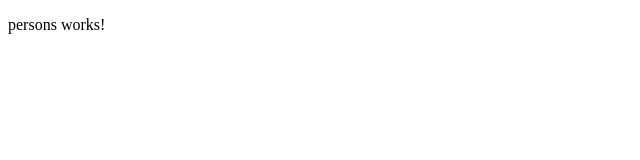
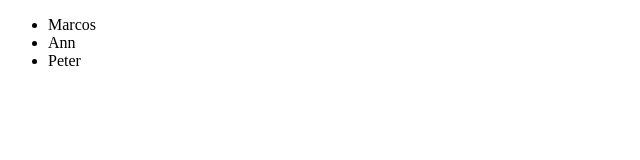
Before and after one commit to mpbalmeida/ns-angular-refresher, an Angular app: page / in a window 1280 px wide. Shown: the top 160 px of the page, without its empty margins (0-640 px from the left). Built offline with nearby package versions, Linux system fonts and the light colour scheme.

Commit message:
feat: iterate list

```diff
--- a/src/app/app.component.html
+++ b/src/app/app.component.html
@@ -1 +1 @@
-<app-persons></app-persons>
+<app-persons [personList]="persons"></app-persons>
--- a/src/app/app.component.ts
+++ b/src/app/app.component.ts
@@ -6,5 +6,5 @@
   styleUrls: ['./app.component.css']
 })
 export class AppComponent {
-  title = 'ng-refresher';
+  persons: string [] = ['Marcos', 'Ann', 'Peter'];
 }
--- a/src/app/persons/persons.component.html
+++ b/src/app/persons/persons.component.html
@@ -1 +1,3 @@
-<p>persons works!</p>
+<ul>
+  <li *ngFor="let person of personList">{{ person }}</li>
+</ul>
--- a/src/app/persons/persons.component.ts
+++ b/src/app/persons/persons.component.ts
@@ -1,4 +1,4 @@
-import { Component } from '@angular/core';
+import { Component, Input } from '@angular/core';
 
 @Component({
   selector: 'app-persons',
@@ -6,5 +6,5 @@
   styleUrls: ['./persons.component.css']
 })
 export class PersonsComponent {
-
+  @Input() personList: string[] = [];
 }
```
